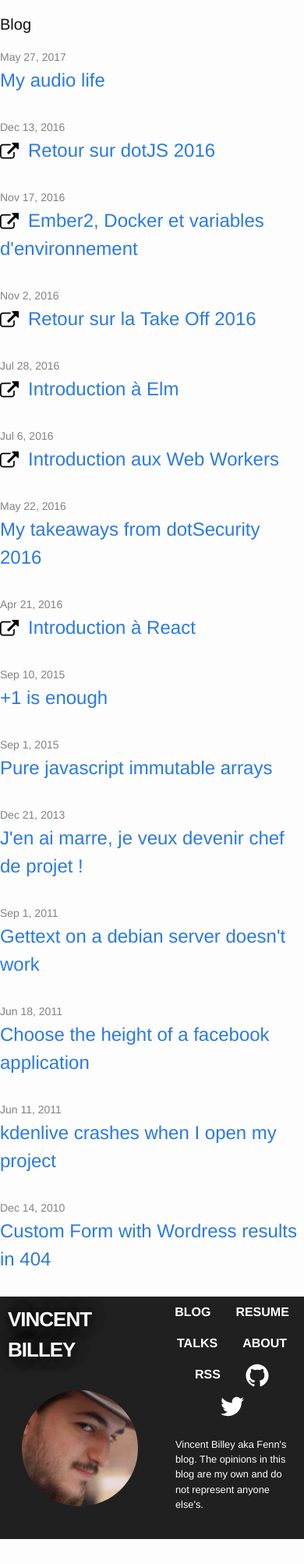
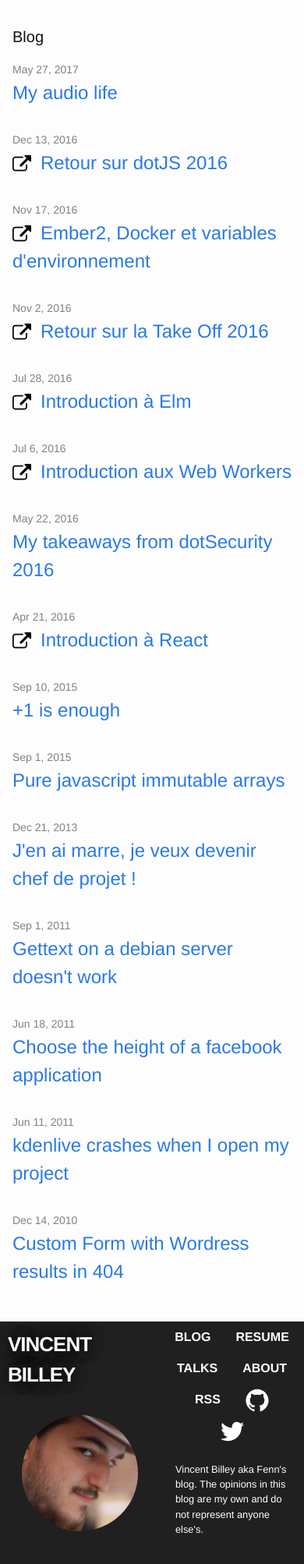
Before and after one commit to Fenntasy/blog, a Jekyll site: the page built from index.html, in a window 390 px wide. Shown: the whole page at 78% size. Built offline with Jekyll 4.4.1, drawn with Linux system fonts in a browser that asks for light colours; Markdown is read by kramdown in place of the engine named in the settings; before the commit the page ends 1974 px from its top, so only the background shows below that.

Commit message:
:lipstick: add padding on index for mobile view

```diff
--- a/_sass/_layout.scss
+++ b/_sass/_layout.scss
@@ -287,6 +287,9 @@ html, body {
         margin-left: 25%;
         width: 75%;
     }
+    @include mobile {
+        padding: 1em;
+    }
 }
 
 .page-heading {
```
